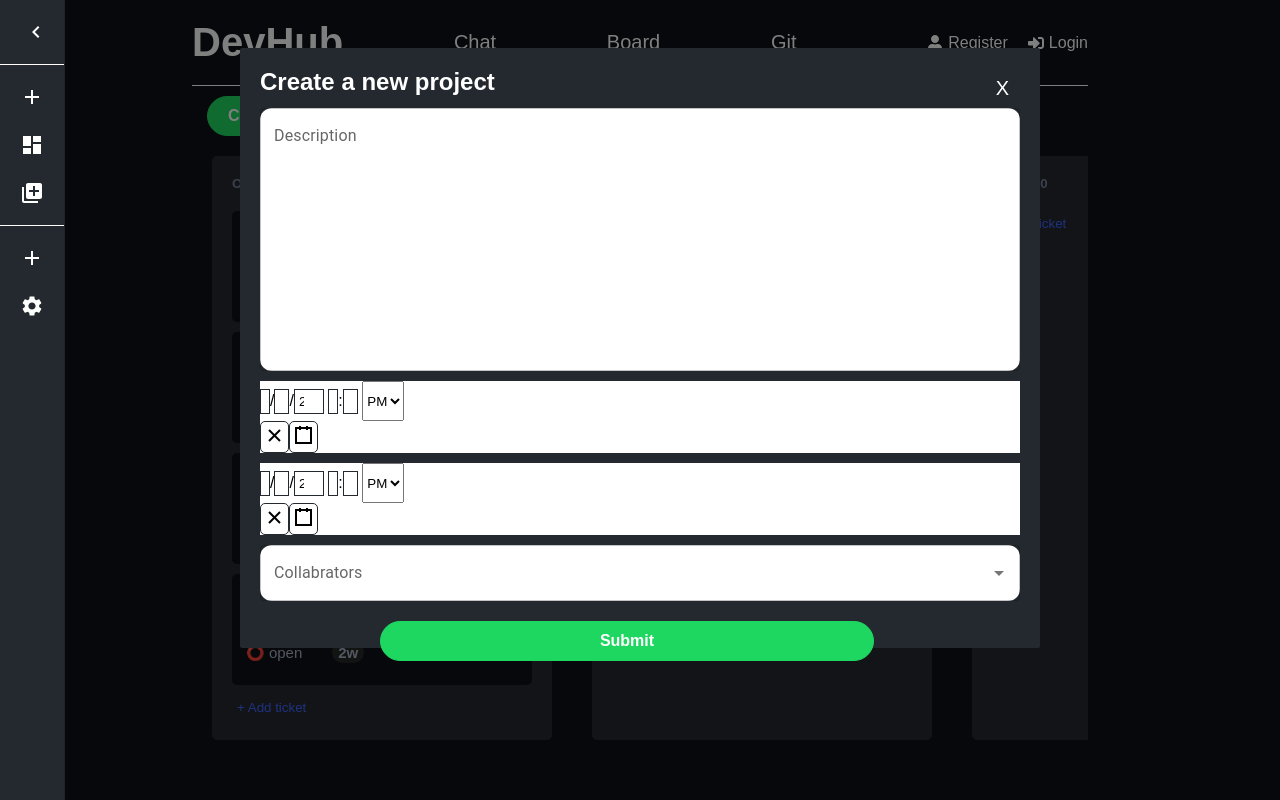
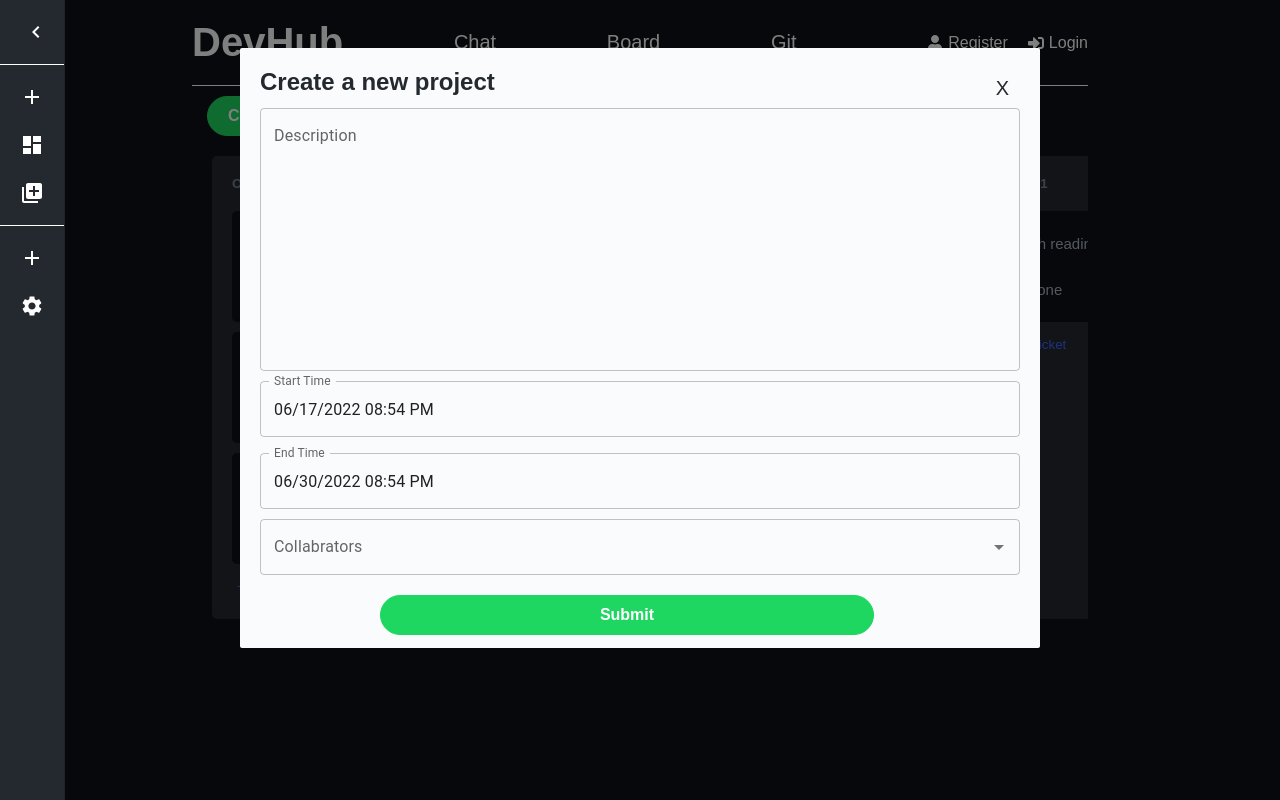
Before and after one commit to MustafaK99/DevHub, a React (Create React App) app in the folder client/: page /board in a window 1280 px wide. Both pictures are taken after a click on the button "New Board". Built offline with nearby package versions, Linux system fonts and the light colour scheme; data requests are answered from the project's data file.

Commit message:
fixed date time and started edux for projects

```diff
--- a/client/data/db.json
+++ b/client/data/db.json
@@ -29,8 +29,8 @@
       "estimate": "1d"
   }, {
       "id": 4,
-      "icon": "⭕️",
-      "status": "open",
+      "icon": "✅",
+      "status": "done",
       "title": "Daily reading",
       "content": "Finish reading Intro to UI/UX",
       "priority": "gg-chevron-up",
--- a/client/package.json
+++ b/client/package.json
@@ -11,13 +11,14 @@
     "@mui/lab": "^5.0.0-alpha.104",
     "@mui/material": "^5.10.8",
     "@mui/styled-engine-sc": "^5.10.6",
-    "@mui/x-date-pickers": "^5.0.5",
+    "@mui/x-date-pickers": "^5.0.8",
     "@reduxjs/toolkit": "^1.8.3",
     "@testing-library/jest-dom": "^5.16.4",
     "@testing-library/react": "^13.3.0",
     "@testing-library/user-event": "^13.5.0",
     "axios": "^0.27.2",
     "date-fns": "^2.29.3",
+    "dayjs": "^1.11.6",
     "react": "^18.1.0",
     "react-bootstrap": "^2.5.0",
     "react-datetime-picker": "^4.0.1",
--- a/client/src/App.js
+++ b/client/src/App.js
@@ -13,7 +13,6 @@ import Register from './pages/Register/Register';
 
 function App() {
   return (
-
     <div className="App">
       <div className="content">
         <Router>
--- a/client/src/components/drawer/Window.js
+++ b/client/src/components/drawer/Window.js
@@ -1,16 +1,43 @@
-import React from "react";
+import * as React from 'react';
+import {useState} from "react";
 import Modal from "react-modal";
 import './window.css';
 import TextField from '@mui/material/TextField';
-import DateTimePicker  from 'react-datetime-picker'
 import Autocomplete from '@mui/material/Autocomplete';
+
+import dayjs from 'dayjs';
+import Stack from '@mui/material/Stack'
+import { DateTimePicker } from '@mui/x-date-pickers/DateTimePicker';
+import{AdapterDayjs} from '@mui/x-date-pickers/AdapterDayjs'
+import {LocalizationProvider} from '@mui/x-date-pickers/LocalizationProvider'
+import { white } from 'colors';
+
 
 Modal.setAppElement("body");
 
 const Window = ({ show, onClose}) => {
 
-    const [value, onChange] = React.useState(new Date());
-    const users = ['Jane Doe' , 'John Doe','son of doe', 'doe jr', 'Doe sr' , 'Doe III' ]
+    const [dateAndtime1, setDateAndTime1] = React.useState(dayjs());
+    const [dateAndtime2, setDateAndTime2] = React.useState(dayjs().date(30))
+
+    const handleChangeDT1 = (newValue) => {
+
+      if( dayjs(newValue).isBefore(dayjs(dateAndtime2))){
+          setDateAndTime1(newValue);
+      }
+
+
+    };
+
+    const handleChangeDT2 = (newValue) => {
+
+        if(dayjs(newValue).isAfter(dayjs(dateAndtime1))){
+            setDateAndTime2(newValue);
+        }
+    }
+
+
+    const users = ['Jane Doe' , 'John Doe', 'James Doe Jr', 'James Doe Sr' , 'James Doe III' ]
     return (
         <Modal
             isOpen={show}
@@ -26,22 +53,29 @@ const Window = ({ show, onClose}) => {
             <div className="new-project-form-content">
 
 
-                <TextField fullWidth multiline rows={10}  id="fullWidth"  label='Description' sx={{ borderRadius: 3, backgroundColor: 'white'}}/>
+                <TextField fullWidth multiline rows={10}  id="fullWidth"  label='Description' sx={{ borderRadius: 3}}/>
 
-                <div>
-                    <DateTimePicker onChange={onChange} value={value} className='date-picker'/>
-                 </div>
-
-                <div>
-                    <DateTimePicker onChange={onChange} value={value} className='date-picker' />
-                </div>
-
-
+                 <LocalizationProvider dateAdapter={AdapterDayjs}>
+                    <Stack spacing={2}>
+                    <DateTimePicker
+                        label="Start Time"
+                        value={dateAndtime1}
+                        onChange={handleChangeDT1}
+                        renderInput={(params) => <TextField {...params} />}
+                    />
+                    <DateTimePicker
+                        label="End Time"
+                        value={dateAndtime2}
+                        onChange={handleChangeDT2}
+                        renderInput={(params) => <TextField {...params} />}
+                    />
+                    </Stack>
+                 </LocalizationProvider>
                  <div>
                  <Autocomplete
                     multiple
                     options={users}
-                    renderInput={(params) => <TextField {...params}  label='Collabrators' placeholder="Select team mates for your project" sx={{ borderRadius: 3, backgroundColor: 'White'}}/>}/>
+                    renderInput={(params) => <TextField {...params}  label='Collabrators' placeholder="Select team mates for your project" sx={{ borderRadius: 3}}/>}/>
                  </div>
 
                  <button type="submit" className='btn btn-block center'>Submit</button>
--- a/client/src/components/drawer/window.css
+++ b/client/src/components/drawer/window.css
@@ -1,5 +1,5 @@
 .modal {
-    background-color: #24292f;
+    background-color: #fafbfc;
     border-radius: 2px;
     margin: 48px 0 80px;
     min-height: 450px;
@@ -10,7 +10,7 @@
 }
 
 h1{
-    color: white;
+    color: #24292f;
 
 }
 
@@ -33,19 +33,21 @@ h1{
     height: 40px;
     width: 35px;
     font-size: 20px;
-    color: white;
+    color: #24292f;
     border: none;
     border-radius: 25px;
 }
 
 .close-btn:hover {
-    background-color: #726c6c;
+    background-color: #9e9999;
+    color: white;
 }
 
 .new-project-form-content{
     display: grid;
     grid-template-columns: 1fr;
     gap: 10px;
+    color: white;
 
 }
 .center {
@@ -53,7 +55,3 @@ h1{
     top: 10px;
     left: 120px;
   }
-
-  .date-picker{
-    background-color: white;
-  }
```
Also changed, not shown: client/src/features/projects/projectSlice.js (added, +21 -0 lines), client/src/features/projects/projectService.js (added), 1 other file (tests, documents, lock files or other folders).
